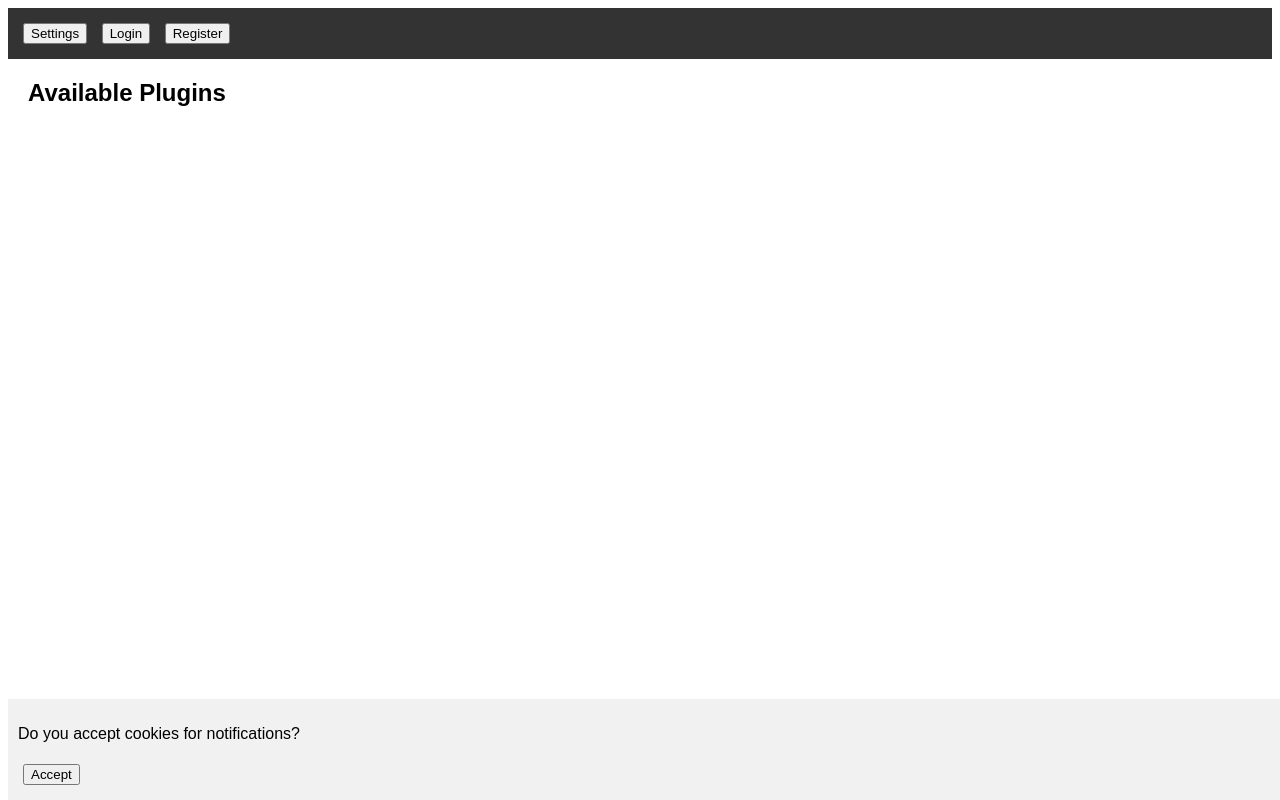
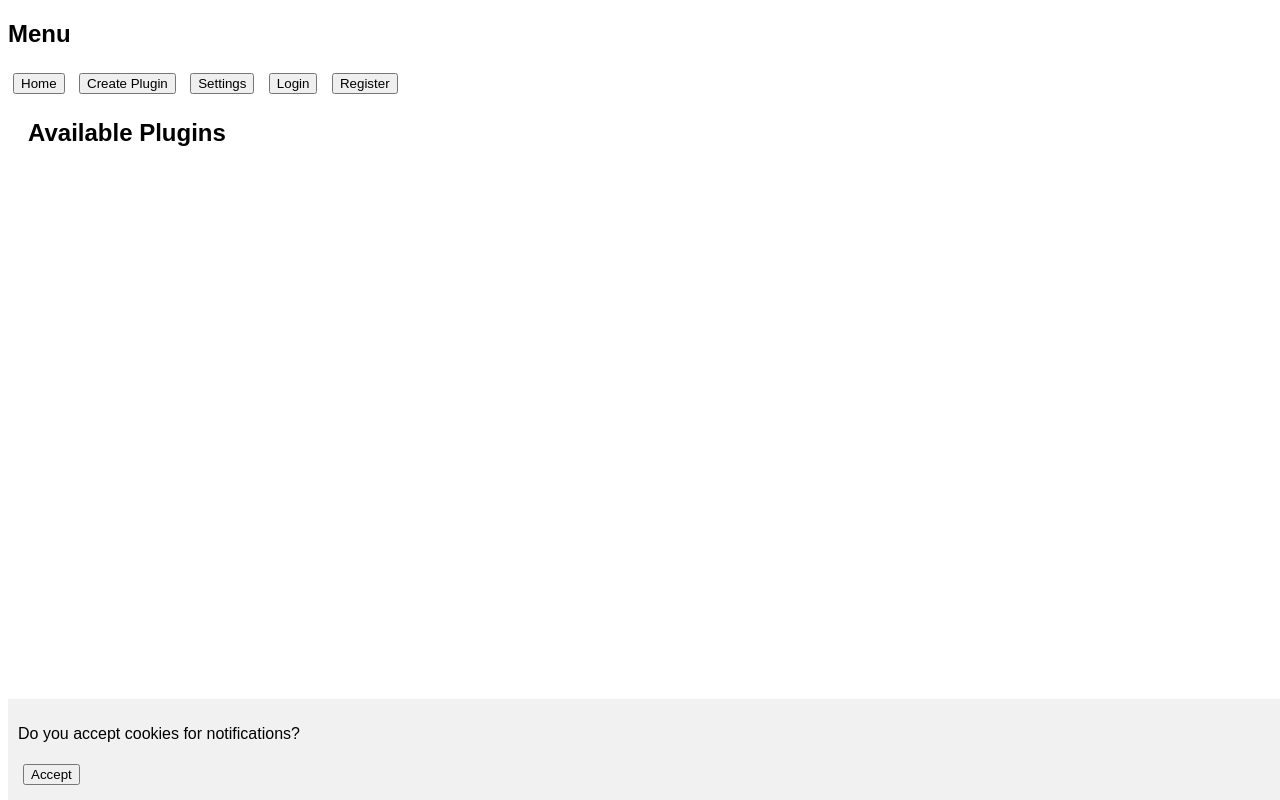
Before and after one commit to Maxeedeeeeee/login-system-test, a plain HTML site: page index.html in a window 1280 px wide. Drawn offline with Linux system fonts and the light colour scheme.

Commit message:
Update index.html

```diff
--- a/index.html
+++ b/index.html
@@ -7,20 +7,25 @@
     <link rel="stylesheet" href="styles.css">
 </head>
 <body class="default">
-    <div id="navbar">
+    <div class="navbar">
+        <h2>Menu</h2>
+        <button onclick="showSection('index')">Home</button>
+        <button onclick="showSection('create-plugin')">Create Plugin</button>
         <button onclick="showSection('settings')">Settings</button>
         <button onclick="showSection('login')">Login</button>
         <button onclick="showSection('register')">Register</button>
     </div>
 
+    <div class="content">
         <div id="plugin-list">
             <h2>Available Plugins</h2>
             <div id="plugins"></div>
         </div>
 
-    <div id="cookie-banner">
+        <div id="cookie-banner" class="cookie-banner">
             <p>Do you accept cookies for notifications?</p>
             <button onclick="acceptCookies()">Accept</button>
+        </div>
     </div>
 
     <script src="script.js"></script>
```
Lines whose indentation alone changed are shown as unchanged.
